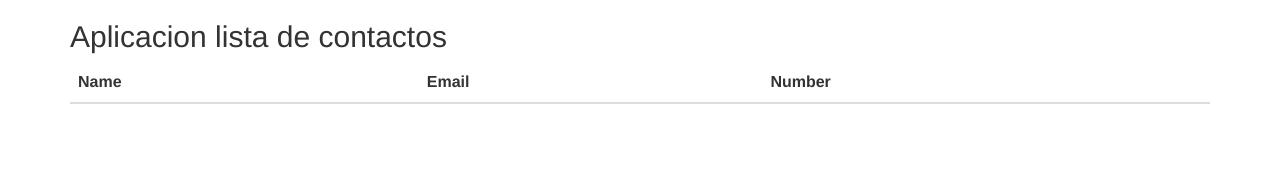
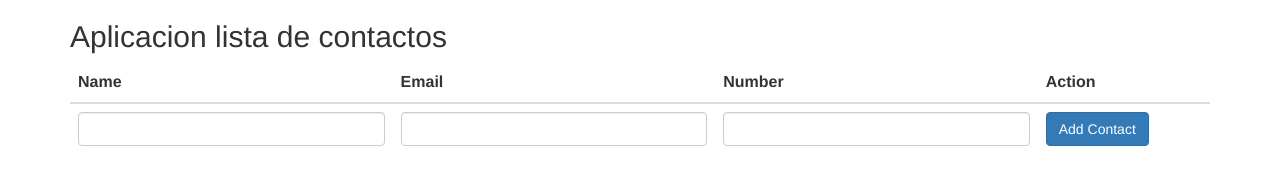
Before and after one commit to deanvlue/contactlistapp, a plain HTML site: page public/index.html in a window 1280 px wide. Drawn offline with Linux system fonts and the light colour scheme; no server answers.

Commit message:
added input forms for add a contact

```diff
--- a/public/index.html
+++ b/public/index.html
@@ -14,8 +14,15 @@
           <th>Name</th>
           <th>Email</th>
           <th>Number</th>
+          <th>Action</th>
         </thead>
         <tbody>
+          <tr>
+            <td><input class="form-control" ng-model="contacts.name"></td>
+            <td><input class="form-control" ng-model="contacts.email"></td>
+            <td><input class="form-control" ng-model="contacts.number"></td>
+            <td><button class="btn btn-primary" ng-click="addContact()">Add Contact </button> </td>
+          </tr>
           <tr ng-repeat="contact in contactlist">
             <td>{{ contact.name }}</td>
             <td>{{ contact.email }}</td>
```
